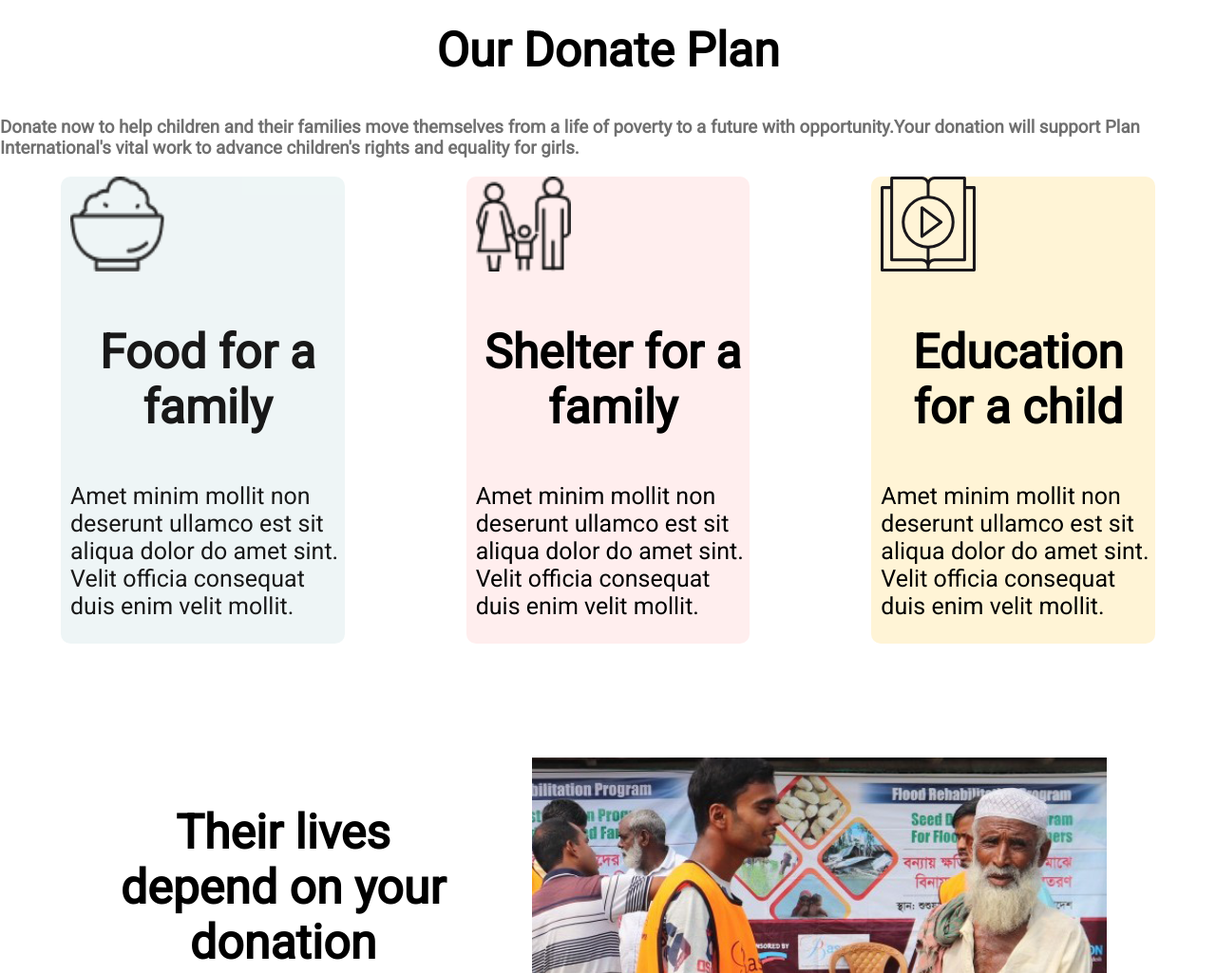
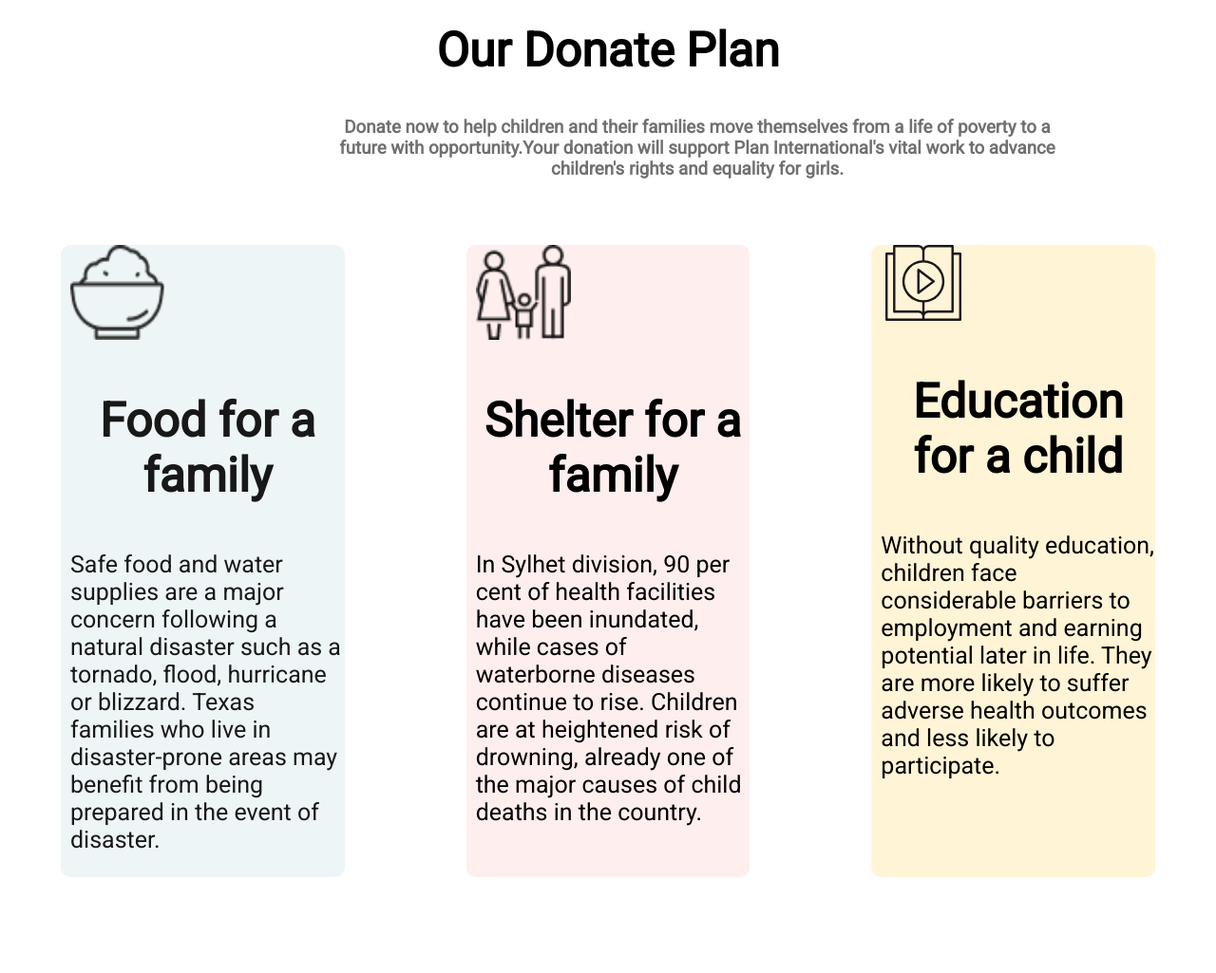
Before and after one commit to badhondas49/donate-today, a plain HTML site: page index.html in a window 1280 px wide. Shown: the part 1320-2345 px from the top of the page at 95% size. Drawn offline with Linux system fonts and the light colour scheme.

Commit message:
Some finishing

```diff
--- a/index.html
+++ b/index.html
@@ -19,7 +19,7 @@
     <div class="overlay">
 
         <h1>Let’s Help Those Who Are More In Need</h1>
-        <p>Bangladesh has been hit with the worst flooding in 100 years. Thousands of children are at risk, threatened by a high risk of drowning, disease, and malnutrition.</p>
+        <p class="Bangladesh">Bangladesh has been hit with the worst flooding in 100 years. Thousands of children are at risk, threatened by a high risk of drowning, disease, and malnutrition. Your donation can feed people one day.</p>
         <a class="link-button" target="_blank" href="https://www.linkedin.com/in/badhondas30/">Donate Now</a>
     </div>
     </div>
@@ -72,10 +72,7 @@
         <h1 class="foodfont">Food for a family</h1>
 
 
-        <p> Amet minim mollit non deserunt
-            ullamco est sit aliqua dolor do amet
-            sint. Velit officia consequat duis enim
-            velit mollit.</p>
+        <p> Safe food and water supplies are a major concern following a natural disaster such as a tornado, flood, hurricane or blizzard. Texas families who live in disaster-prone areas may benefit from being prepared in the event of disaster. </p>
 
     </div>
 
@@ -83,19 +80,13 @@
         <img src="icons/shelter.png" width=100px height=100px alt="">
        <h1 class="shelterfont"> Shelter for a family</h1>
 
-       <p>Amet minim mollit non deserunt
-        ullamco est sit aliqua dolor do amet
-        sint. Velit officia consequat duis enim
-        velit mollit.</p>
+       <p>In Sylhet division, 90 per cent of health facilities have been inundated, while cases of waterborne diseases continue to rise. Children are at heightened risk of drowning, already one of the major causes of child deaths in the country.</p>
     </div>
     <div class="donate-plan-border education">
-        <img src="icons/icon6.svg" width=100px height=100px alt="">
+        <img src="icons/icon6.svg" width=90px height=80px alt="">
         <h1 class="educationfont"> Education for a child  </h1>
 
-        <p>Amet minim mollit non deserunt
-            ullamco est sit aliqua dolor do amet
-            sint. Velit officia consequat duis enim
-            velit mollit.</p>
+        <p>Without quality education, children face considerable barriers to employment and earning potential later in life. They are more likely to suffer adverse health outcomes and less likely to participate. </p>
 
     </div>
 
@@ -177,7 +168,7 @@
 </body>
 <div>
 <footer class="foot">
-    <h2>Be Humble</h2>
+    <h2 style="font-family: 'Lobster', cursive; ">Be Humble</h2>
     <h3 class="h3">I’m gonna do it</h3>
 </div>
 </footer>
--- a/style.css
+++ b/style.css
@@ -11,12 +11,24 @@ h1{
 
 .link-button{
     text-decoration: none;
-    padding: 20px 15px;
+    padding: 20px 25px;
+    margin-top: 30px;
 
     border-radius: 5px;
     font: weight 700px;
     color: white;
     background-color: #FF5959;
+}
+.Bangladesh{
+    justify-content:center;
+    text-align: center;
+    display: flex;
+    width: 60%;
+    justify-content:center;
+    text-align: center;
+    padding-bottom: 50px;
+
+
 }
 
 
@@ -40,6 +52,7 @@ background-image: url(images/donatenew.png);
     align-items: center;
     background-color: rgba(0,0,0,0.5);
 }
+
 #donatefontsize{
     font-size: 20px;
     color: #707070;
@@ -121,7 +134,13 @@ justify-content:center;
 }
 .doplan{
     color: #707070;
-    text-decoration: none;
+    width: 60%;
+    justify-content:center;
+    text-align: center;
+    margin-left: 350px;
+    padding-bottom: 50px;
+
+
 }
 
 .flexible-container{
@@ -171,7 +190,6 @@ background-color: #FFF4D6;
 .conbutton{
     text-decoration: none;
     padding: 15px 15px;
-
     border-radius: 5px;
     font: weight 700px;
     color: white;
@@ -201,15 +219,16 @@ border: none;
 
 }
 .container{
-    text-align: center;
-}
+    text-align: center;}
+
 .foot{
     text-align: center;
     background-color: black;
- color: #FF5959;
- padding-bottom: 50px;
- padding-top: 25px;
+    color: #FF5959;
+    padding-bottom: 50px;
+    padding-top: 25px;
 }
+
 
 .h3{
     color: white;
```
